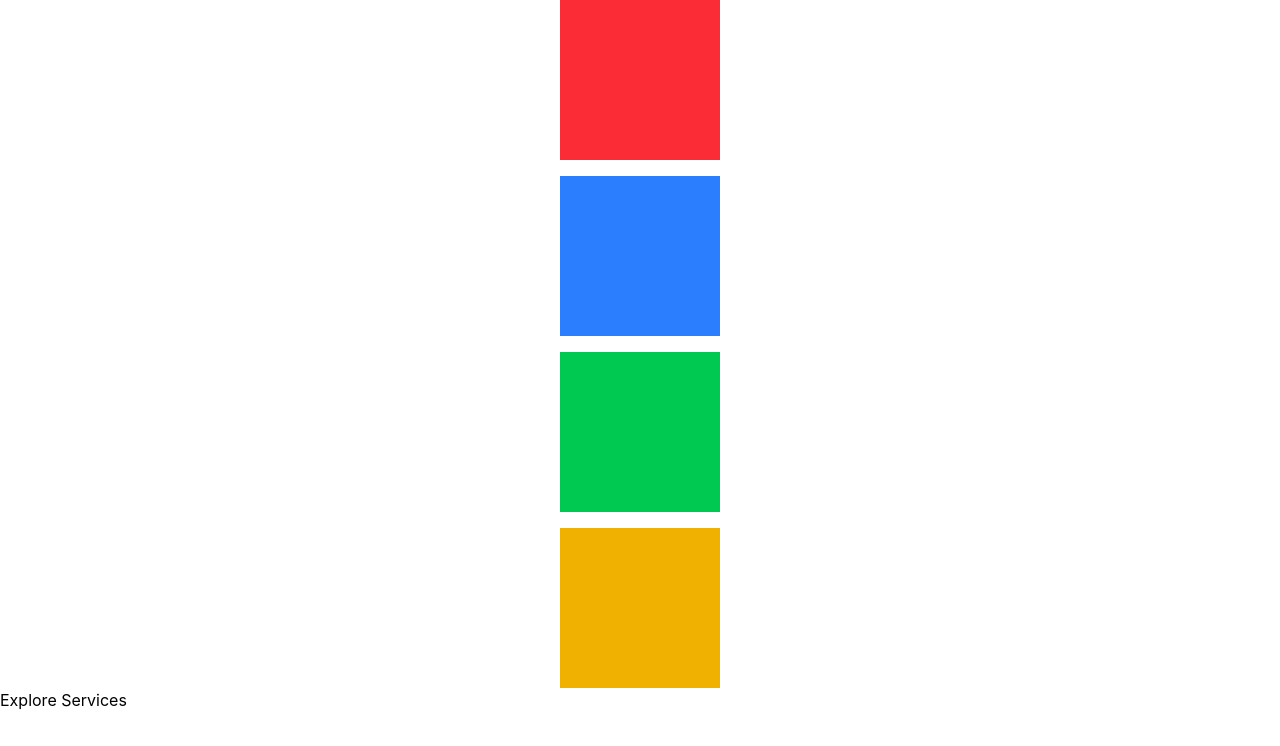
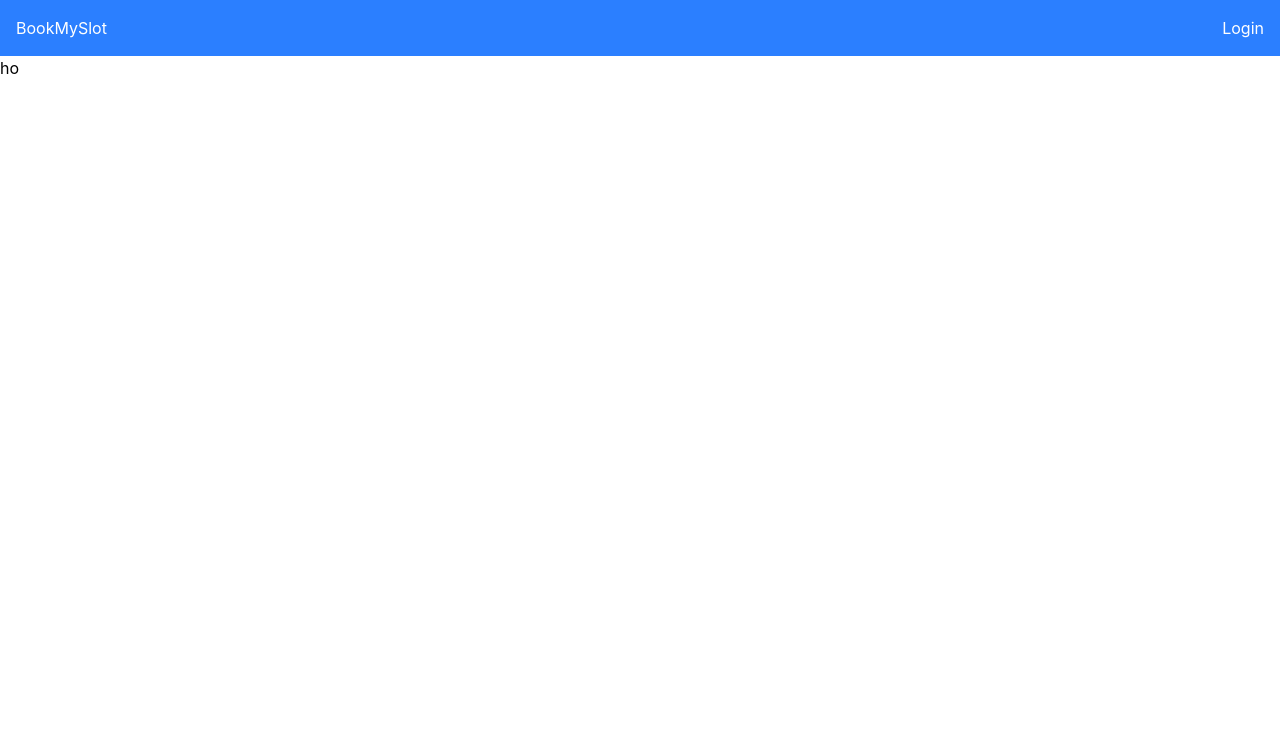
Before and after one commit to beingharsh12/BookMySlot, a React (Vite) app in the folder Frontend/vite-project/: page /users/services in a window 1280 px wide. Shown: the top 746 px of the page. Built offline with nearby package versions, Linux system fonts and the light colour scheme.

Commit message:
added nav bar in users chandan

```diff
--- a/Frontend/vite-project/src/App.jsx
+++ b/Frontend/vite-project/src/App.jsx
@@ -8,42 +8,34 @@ import { Routes, Route, Outlet } from "react-router-dom";
 import Home from "./pages/public/Home";
 import About from "./pages/public/About";
 import UserLayout from "./Layouts/UserLayout";
+import   Services from  './pages/user/Services'
 
 function App() {
   return (
     <>
+      <Routes>
+
+
+
       {/*routes for home  */}
-      <Routes>
+
         <Route element={<MainLayout />}>
           <Route path="/" element={<Home />} />
           <Route path="/about" element={<About />} />
 
 
         </Route>
+
+
+
    {/* routes for useres dash board  */}
 
          {/* USER DASHBOARD ROUTES */}
       <Route path="/users" element={<UserLayout />}>
 
-        <Route
-          path="services"
-          element={<h1>Explore Services</h1>}
-        />
+      {/* child pages  that will be routed in the users layout  */}
+      <Route path="services" element={<Services/>}  />
 
-        <Route
-          path="bookings"
-          element={<h1>My Bookings</h1>}
-        />
-
-        <Route
-          path="favorites"
-          element={<h1>Favorites</h1>}
-        />
-
-        <Route
-          path="profile"
-          element={<h1>My Profile</h1>}
-        />
       </Route>
 
 
--- a/Frontend/vite-project/src/components/navigation/UserNavbar.jsx
+++ b/Frontend/vite-project/src/components/navigation/UserNavbar.jsx
@@ -1,16 +1,19 @@
-
-
+import {Link} from 'react-router-dom'
 
 const  UserNavbar = ()=>{
 
 return (
     <>
-    <div className="flex flex-col    gap-4    items-center">
-        <div className="h-40 w-40 bg-red-500"></div>
-        <div className="h-40 w-40 bg-blue-500"></div>
-        <div className="h-40 w-40 bg-green-500"></div>
-        <div className="h-40 w-40 bg-yellow-500"></div>
+
+    <div className="flex bg-blue-500 text-white justify-between p-4">
+
+   <Link to="/"  >BookMySlot</Link>
+        <Link to="/users/login"  >
+        Login
+        </Link>
+
     </div>
+
     </>
 );
 }
--- /dev/null
+++ b/Frontend/vite-project/src/pages/user/Services.jsx
@@ -0,0 +1,13 @@
+import React from 'react'
+
+const Services = () => {
+  return (
+   <>
+   <h1>
+    ho
+     </h1>
+      </>
+  )
+}
+
+export default Services
```
Also changed, not shown: Frontend/vite-project/src/pages/user/Favorites.jsx (added), Frontend/vite-project/src/pages/user/MyBookings.jsx (added), Frontend/vite-project/src/pages/user/Profile.jsx (added).
